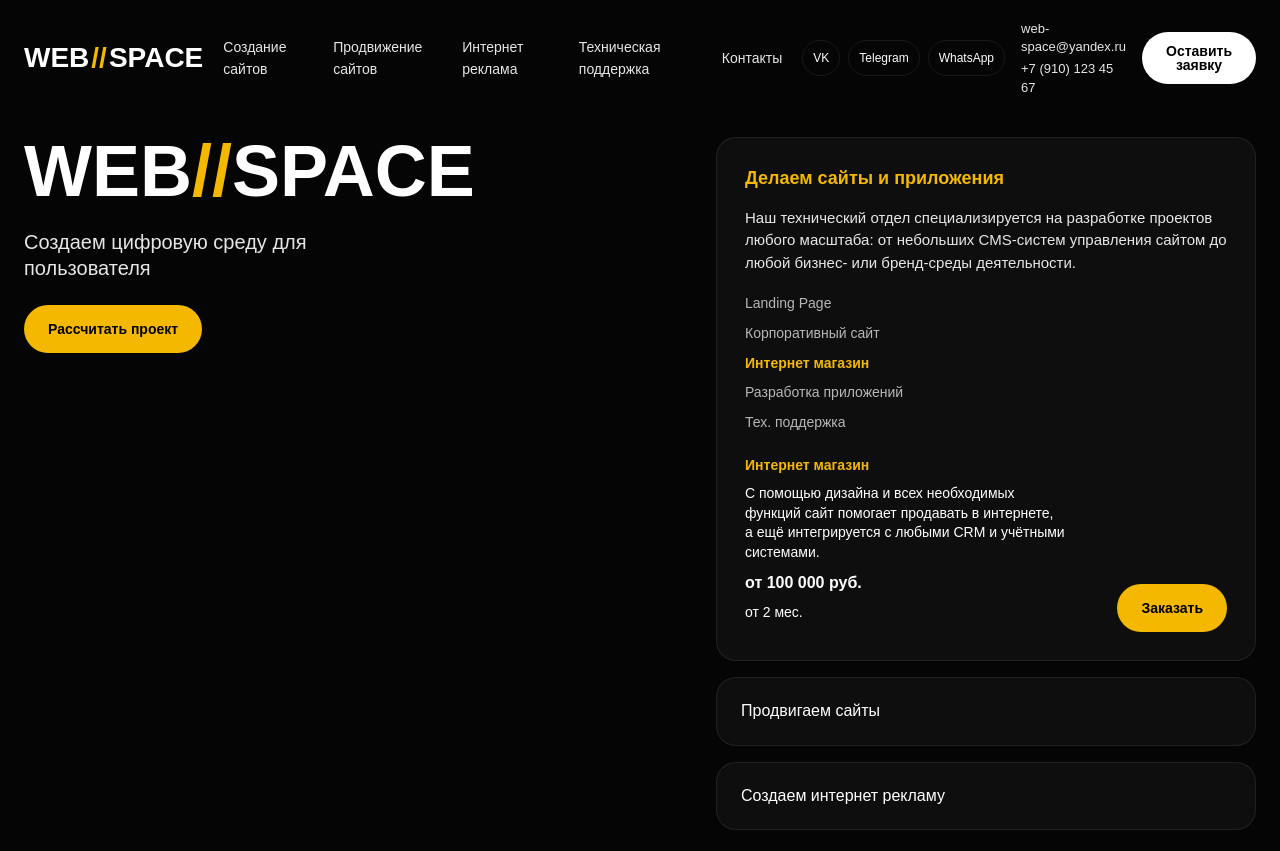
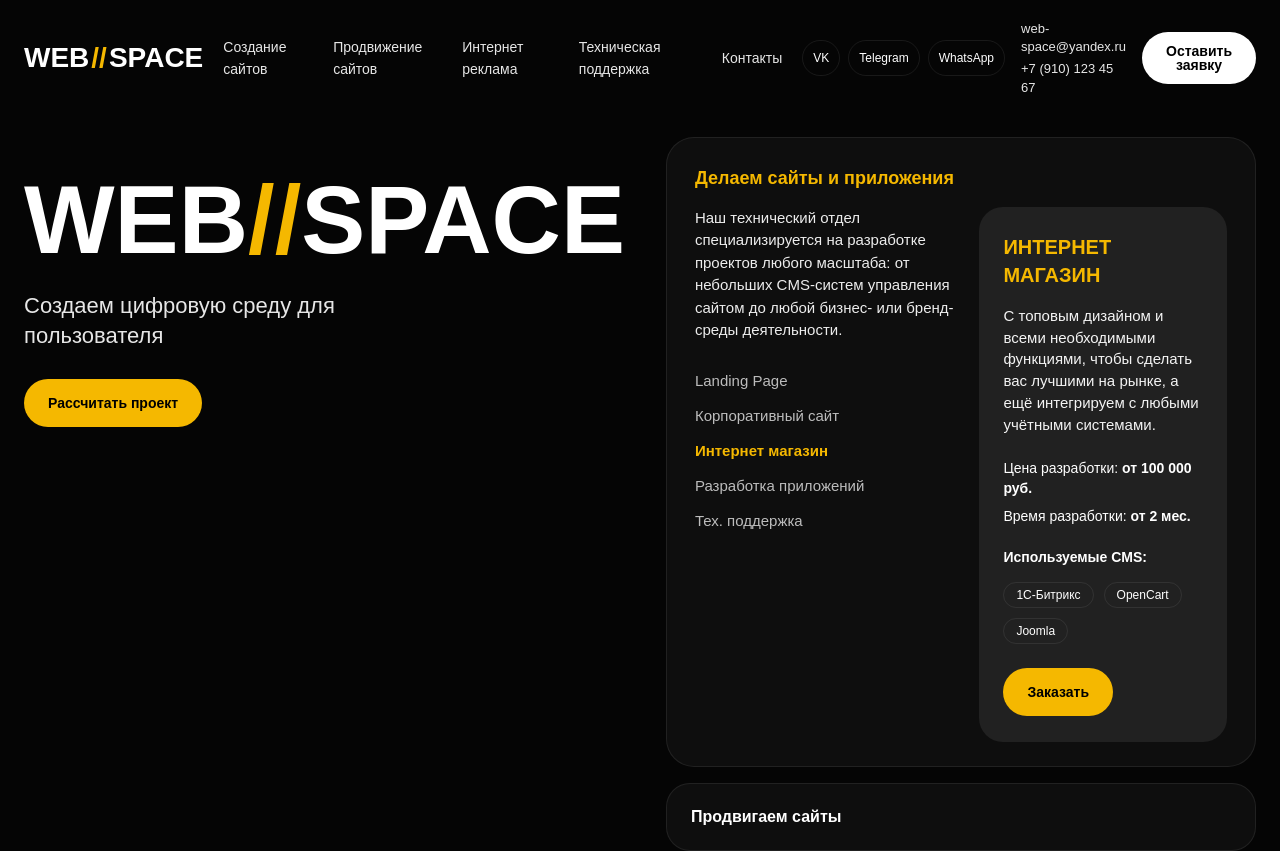
Before and after one commit to Eversus/web-space, a Next.js app: page / in a window 1280 px wide. Shown: the top 851 px of the page. Built offline with nearby package versions, Linux system fonts and the light colour scheme.

Commit message:
refine the hero block frame

```diff
--- a/sections/home/Hero/Hero.module.scss
+++ b/sections/home/Hero/Hero.module.scss
@@ -7,10 +7,10 @@
 
 .grid {
   display: grid;
-  gap: 32px;
+  gap: 40px;
 
   @include respond-md {
-    grid-template-columns: 1.1fr 0.9fr;
+    grid-template-columns: 1.02fr 1fr;
     align-items: start;
   }
 }
@@ -19,15 +19,16 @@
   display: flex;
   flex-direction: column;
   align-items: flex-start;
-  gap: 24px;
+  gap: 28px;
+  padding-top: 40px;
 }
 
 .title {
   margin: 0;
   color: vars.$color-text;
-  font-size: 72px;
+  font-size: 96px;
   font-weight: 800;
-  line-height: 0.95;
+  line-height: 0.9;
 
   span {
     color: vars.$color-accent;
@@ -35,11 +36,11 @@
 }
 
 .subtitle {
-  max-width: 320px;
+  max-width: 340px;
   margin: 0;
   color: vars.$color-text;
-  font-size: 20px;
-  line-height: 1.3;
+  font-size: 22px;
+  line-height: 1.35;
   opacity: 0.9;
 }
 
@@ -50,93 +51,176 @@
 }
 
 .mainCard {
-  padding: 28px;
+  padding: 28px 28px 24px;
   border: 1px solid vars.$color-border-soft;
-  border-radius: vars.$radius-md;
+  border-radius: 28px;
   background: rgba(255, 255, 255, 0.04);
 }
 
+.mainCardHeader {
+  display: flex;
+  align-items: center;
+  margin-bottom: 16px;
+}
+
 .cardLabel {
-  margin: 0 0 16px;
+  margin: 0;
   color: vars.$color-accent;
   font-size: 18px;
   font-weight: 700;
 }
 
+.webDevLayout {
+  display: grid;
+  gap: 24px;
+
+  @include respond-md {
+    grid-template-columns: 1fr 0.95fr;
+    align-items: start;
+  }
+}
+
+.webDevLeft {
+  display: flex;
+  flex-direction: column;
+  gap: 24px;
+}
+
 .cardText {
-  margin: 0 0 20px;
+  max-width: 320px;
+  margin: 0;
   color: vars.$color-text;
   font-size: 15px;
   line-height: 1.5;
-  opacity: 0.9;
+  opacity: 0.92;
 }
 
-.tabs {
+.serviceTabs {
   display: flex;
   flex-direction: column;
-  gap: 10px;
-  margin-bottom: 24px;
+  gap: 14px;
+  padding-top: 4px;
 }
 
-.tab {
+.serviceTab {
   padding: 0;
   border: none;
   background: transparent;
   color: vars.$color-text;
   text-align: left;
-  font-size: 14px;
+  font-size: 15px;
   line-height: 1.4;
-  opacity: 0.7;
+  opacity: 0.72;
   cursor: pointer;
 }
 
-.tabActive {
+.serviceTabActive {
   color: vars.$color-accent;
   opacity: 1;
   font-weight: 700;
 }
 
-.cardMeta {
-  display: flex;
-  align-items: flex-end;
-  justify-content: space-between;
-  gap: 20px;
+.serviceCard {
+  padding: 26px 24px;
+  border-radius: 24px;
+  background: rgba(255, 255, 255, 0.08);
 }
 
-.metaContent {
-  max-width: 320px;
+.serviceCardTitle {
+  margin: 0 0 16px;
+  color: vars.$color-accent;
+  font-size: 20px;
+  font-weight: 700;
+  text-transform: uppercase;
+}
 
-  span {
-    display: block;
-    margin-bottom: 8px;
-    color: vars.$color-accent;
-    font-size: 14px;
-    font-weight: 600;
-  }
+.serviceCardText {
+  margin: 0 0 24px;
+  color: vars.$color-text;
+  font-size: 15px;
+  line-height: 1.45;
+  opacity: 0.95;
+}
+
+.serviceCardMeta {
+  display: flex;
+  flex-direction: column;
+  gap: 8px;
+  margin-bottom: 22px;
 
   p {
-    margin: 0 0 10px;
+    margin: 0;
     color: vars.$color-text;
     font-size: 14px;
     line-height: 1.4;
   }
 
   strong {
-    display: block;
-    margin-bottom: 8px;
-    color: vars.$color-text;
-    font-size: 16px;
     font-weight: 700;
   }
 }
 
-.secondaryCard {
+.cmsBlock {
+  margin-bottom: 24px;
+
+  strong {
+    display: block;
+    margin-bottom: 14px;
+    color: vars.$color-text;
+    font-size: 14px;
+  }
+}
+
+.cmsList {
+  display: flex;
+  flex-wrap: wrap;
+  gap: 10px;
+  margin: 0;
+  padding: 0;
+  list-style: none;
+}
+
+.cmsItem {
+  padding: 6px 12px;
+  border: 1px solid vars.$color-border-soft;
+  border-radius: 999px;
+  color: vars.$color-text;
+  font-size: 12px;
+  line-height: 1;
+}
+
+.simpleDirectionMeta {
+  display: flex;
+  flex-direction: column;
+  gap: 20px;
+}
+
+.simpleMetaBlock {
+  display: flex;
+  flex-direction: column;
+  gap: 10px;
+
+  p {
+    margin: 0;
+    color: vars.$color-text;
+    font-size: 15px;
+    line-height: 1.4;
+  }
+
+  strong {
+    font-weight: 700;
+  }
+}
+
+.collapsedCard {
   width: 100%;
   padding: 22px 24px;
   border: 1px solid vars.$color-border-soft;
-  border-radius: vars.$radius-md;
+  border-radius: 24px;
   background: rgba(255, 255, 255, 0.04);
   color: vars.$color-text;
   text-align: left;
   font-size: 16px;
+  font-weight: 600;
+  cursor: pointer;
 }
--- a/sections/home/Hero/Hero.tsx
+++ b/sections/home/Hero/Hero.tsx
@@ -5,61 +5,142 @@ import Container from "../../../components/ui/Container/Container";
 import Button from "../../../components/ui/Button/Button";
 import styles from "./Hero.module.scss";
 
-const services = [
+type ServiceItem = {
+  id: string;
+  title: string;
+  category: string;
+  price: string;
+  duration: string;
+  description: string;
+  cms: string[];
+};
+
+type WebDevDirection = {
+  id: "web-dev";
+  title: string;
+  description: string;
+  services: ServiceItem[];
+};
+
+type SimpleDirection = {
+  id: "seo" | "ads";
+  title: string;
+  description: string;
+  price: string;
+  duration: string;
+};
+
+type HeroDirection = WebDevDirection | SimpleDirection;
+
+const heroDirections: HeroDirection[] = [
+  {
+    id: "web-dev",
+    title: "Делаем сайты и приложения",
+    description:
+      "Наш технический отдел специализируется на разработке проектов любого масштаба: от небольших CMS-систем управления сайтом до любой бизнес- или бренд-среды деятельности.",
+    services: [
       {
         id: "landing-page",
         title: "Landing Page",
-    category: "Landing Page",
+        category: "LANDING PAGE",
         price: "от 30 000 руб.",
         duration: "от 2 нед.",
         description:
           "Одностраничный сайт для продвижения услуги, продукта или рекламной кампании.",
+        cms: ["Tilda", "WordPress"],
       },
       {
         id: "corporate-site",
         title: "Корпоративный сайт",
-    category: "Корпоративный сайт",
+        category: "КОРПОРАТИВНЫЙ САЙТ",
         price: "от 70 000 руб.",
         duration: "от 1 мес.",
         description:
           "Многостраничный сайт компании с подробной структурой, услугами и контактной информацией.",
+        cms: ["1C-Битрикс", "Joomla", "WordPress"],
       },
       {
         id: "online-store",
         title: "Интернет магазин",
-    category: "Интернет магазин",
+        category: "ИНТЕРНЕТ МАГАЗИН",
         price: "от 100 000 руб.",
         duration: "от 2 мес.",
         description:
-      "С помощью дизайна и всех необходимых функций сайт помогает продавать в интернете, а ещё интегрируется с любыми CRM и учётными системами.",
+          "С топовым дизайном и всеми необходимыми функциями, чтобы сделать вас лучшими на рынке, а ещё интегрируем с любыми учётными системами.",
+        cms: ["1C-Битрикс", "OpenCart", "Joomla"],
       },
       {
         id: "app-development",
         title: "Разработка приложений",
-    category: "Разработка приложений",
+        category: "РАЗРАБОТКА ПРИЛОЖЕНИЙ",
         price: "от 150 000 руб.",
         duration: "от 2.5 мес.",
         description:
           "Разработка цифровых продуктов под бизнес-задачи, внутренние сервисы и клиентские интерфейсы.",
+        cms: ["React", "Next.js", "Node.js"],
       },
       {
         id: "support",
         title: "Тех. поддержка",
-    category: "Тех. поддержка",
+        category: "ТЕХ. ПОДДЕРЖКА",
         price: "от 5 000 руб.",
         duration: "ежемесячно",
         description:
           "Поддержка, развитие, исправление ошибок и сопровождение уже работающих проектов.",
+        cms: ["WordPress", "Joomla", "1C-Битрикс"],
+      },
+    ],
+  },
+  {
+    id: "seo",
+    title: "Продвигаем сайты",
+    description:
+      "Помогаем сайту получать больше целевого трафика, усиливаем видимость в поиске и повышаем конверсию.",
+    price: "от 15 000 руб.",
+    duration: "от 1 мес.",
+  },
+  {
+    id: "ads",
+    title: "Создаем интернет рекламу",
+    description:
+      "Запускаем и ведем рекламные кампании, приводим целевые заявки и оптимизируем рекламные расходы.",
+    price: "от 10 000 руб.",
+    duration: "от 1 мес.",
   },
 ];
 
 export default function Hero() {
-  const [activeTab, setActiveTab] = useState("online-store");
+  const [activeDirection, setActiveDirection] =
+    useState<HeroDirection["id"]>("web-dev");
+  const [activeService, setActiveService] = useState("online-store");
 
-  const activeService = useMemo(
-    () => services.find((service) => service.id === activeTab) ?? services[0],
-    [activeTab]
+  const currentDirection =
+    heroDirections.find((direction) => direction.id === activeDirection) ??
+    heroDirections[0];
+
+  const isWebDevDirection = currentDirection.id === "web-dev";
+
+  const currentServices = useMemo(() => {
+    if (!isWebDevDirection) return [];
+    return currentDirection.services;
+  }, [isWebDevDirection, currentDirection]);
+
+  const currentService = useMemo(() => {
+    if (!isWebDevDirection) return null;
+
+    return (
+      currentServices.find((service) => service.id === activeService) ??
+      currentServices[0]
     );
+  }, [isWebDevDirection, currentServices, activeService]);
+
+  const handleDirectionChange = (directionId: HeroDirection["id"]) => {
+    setActiveDirection(directionId);
+
+    if (directionId === "web-dev") {
+      setActiveService("online-store");
+    }
+  };
 
   return (
     <section className={styles.hero}>
@@ -78,53 +159,114 @@ export default function Hero() {
           </div>
 
           <div className={styles.panel}>
-            <div className={styles.mainCard}>
-              <p className={styles.cardLabel}>Делаем сайты и приложения</p>
+            {heroDirections.map((direction) => {
+              const isActive = direction.id === activeDirection;
 
-              <p className={styles.cardText}>
-                Наш технический отдел специализируется на разработке проектов
-                любого масштаба: от небольших CMS-систем управления сайтом до
-                любой бизнес- или бренд-среды деятельности.
-              </p>
+              if (!isActive) {
+                return (
+                  <button
+                    key={direction.id}
+                    type="button"
+                    className={styles.collapsedCard}
+                    onClick={() => handleDirectionChange(direction.id)}
+                  >
+                    {direction.title}
+                  </button>
+                );
+              }
 
-              <div className={styles.tabs} role="tablist" aria-label="Услуги">
-                {services.map((service) => {
-                  const isActive = service.id === activeTab;
+              return (
+                <div key={direction.id} className={styles.mainCard}>
+                  <div className={styles.mainCardHeader}>
+                    <p className={styles.cardLabel}>{direction.title}</p>
+                  </div>
+
+                  {direction.id === "web-dev" && currentService && (
+                    <div className={styles.webDevLayout}>
+                      <div className={styles.webDevLeft}>
+                        <p className={styles.cardText}>{direction.description}</p>
+
+                        <div
+                          className={styles.serviceTabs}
+                          role="tablist"
+                          aria-label="Услуги разработки"
+                        >
+                          {currentServices.map((service) => {
+                            const isServiceActive = service.id === activeService;
 
                             return (
                               <button
                                 key={service.id}
                                 type="button"
                                 role="tab"
-                      aria-selected={isActive}
-                      className={`${styles.tab} ${isActive ? styles.tabActive : ""}`}
-                      onClick={() => setActiveTab(service.id)}
+                                aria-selected={isServiceActive}
+                                className={`${styles.serviceTab} ${
+                                  isServiceActive ? styles.serviceTabActive : ""
+                                }`}
+                                onClick={() => setActiveService(service.id)}
                               >
                                 {service.title}
                               </button>
                             );
                           })}
                         </div>
+                      </div>
 
-              <div className={styles.cardMeta}>
-                <div className={styles.metaContent}>
-                  <span>{activeService.category}</span>
-                  <p>{activeService.description}</p>
-                  <strong>{activeService.price}</strong>
-                  <p>{activeService.duration}</p>
+                      <div className={styles.serviceCard}>
+                        <p className={styles.serviceCardTitle}>
+                          {currentService.category}
+                        </p>
+
+                        <p className={styles.serviceCardText}>
+                          {currentService.description}
+                        </p>
+
+                        <div className={styles.serviceCardMeta}>
+                          <p>
+                            Цена разработки: <strong>{currentService.price}</strong>
+                          </p>
+                          <p>
+                            Время разработки:{" "}
+                            <strong>{currentService.duration}</strong>
+                          </p>
+                        </div>
+
+                        <div className={styles.cmsBlock}>
+                          <strong>Используемые CMS:</strong>
+
+                          <ul className={styles.cmsList}>
+                            {currentService.cms.map((cmsItem) => (
+                              <li key={cmsItem} className={styles.cmsItem}>
+                                {cmsItem}
+                              </li>
+                            ))}
+                          </ul>
                         </div>
 
                         <Button>Заказать</Button>
                       </div>
                     </div>
+                  )}
 
-            <button className={styles.secondaryCard} type="button">
-              Продвигаем сайты
-            </button>
+                  {direction.id !== "web-dev" && (
+                    <div className={styles.simpleDirectionMeta}>
+                      <p className={styles.cardText}>{direction.description}</p>
 
-            <button className={styles.secondaryCard} type="button">
-              Создаем интернет рекламу
-            </button>
+                      <div className={styles.simpleMetaBlock}>
+                        <p>
+                          Цена: <strong>{direction.price}</strong>
+                        </p>
+                        <p>
+                          Срок: <strong>{direction.duration}</strong>
+                        </p>
+                      </div>
+
+                      <Button>Заказать</Button>
+                    </div>
+                  )}
+                </div>
+              );
+            })}
           </div>
         </div>
       </Container>
```
Lines whose indentation alone changed are shown as unchanged.
